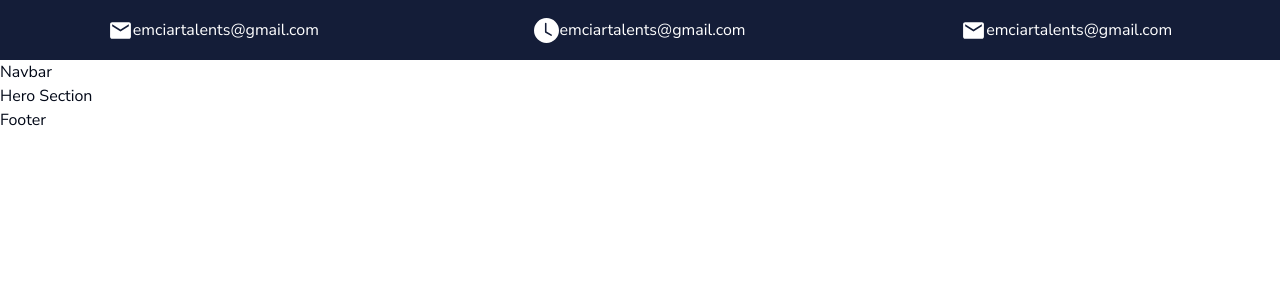
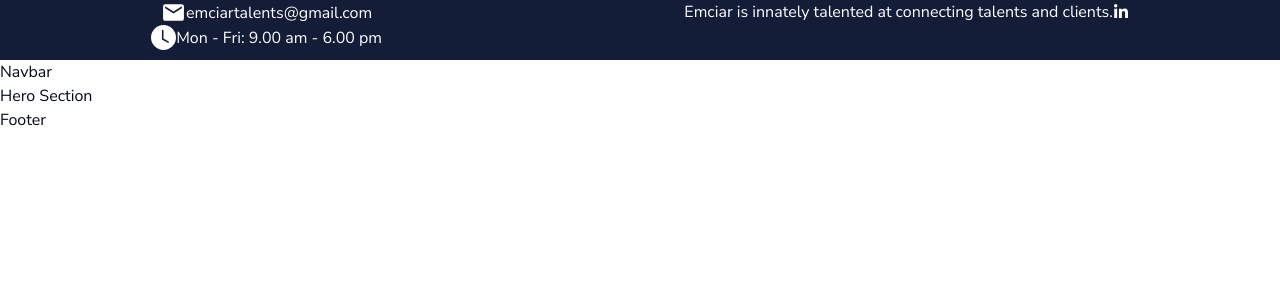
Before and after one commit to pandupan/emciar, a Next.js app: page / in a window 1280 px wide. Shown: the top 300 px of the page. Built offline with nearby package versions, Linux system fonts and the light colour scheme.

Commit message:
[ADD] - Color

```diff
--- a/app/layout.tsx
+++ b/app/layout.tsx
@@ -9,7 +9,7 @@ const nunito_Sans = Nunito_Sans({ subsets: ['latin'] })
 
 export const metadata: Metadata = {
   title: 'Emciar - All Talents Found & Connected',
-  description: 'Emciar is a comprehensive platform that connects and showcases all talents, providing a hub for discovering and nurturing creative individuals worldwide.',
+  description: 'Emciar is innately talented at connecting talents and clients.',
 }
 
 export default function RootLayout({
--- a/components/layout/Header.tsx
+++ b/components/layout/Header.tsx
@@ -1,21 +1,27 @@
 import React from 'react'
-import {MdEmail} from 'react-icons/md'
-import {BsFillClockFill} from  'react-icons/bs'
+import { MdEmail } from 'react-icons/md'
+import { BsFillClockFill } from  'react-icons/bs'
+import { FaLinkedinIn } from 'react-icons/fa'
 
 const Header = () => {
   return (
     <div className='flex w-full justify-around bg-colorfull-darkblue h-[60px] '>
+      <div>
         <div className='flex items-center justify-center text-white'>
           <MdEmail size={25}/>
           <p>emciartalents@gmail.com</p>
         </div>
         <div className='flex items-center justify-center text-white'>
           <BsFillClockFill size={25}/>
-        <p>emciartalents@gmail.com</p>
+          <p>Mon - Fri: 9.00 am - 6.00 pm</p>
         </div>
+      </div>
+      <div>
         <div className='flex items-center justify-center text-white'>
-        <MdEmail size={25}/>
-        <p>emciartalents@gmail.com</p>
+          <p>Emciar is innately talented at connecting talents and clients.</p>
+          <FaLinkedinIn/>
+        </div>
+
       </div>
 
     </div>
--- a/tailwind.config.js
+++ b/tailwind.config.js
@@ -20,7 +20,7 @@ module.exports = {
       colors: {
         colorfull: {
           darkblue : "#141d38",
-          darkpurlpe: "#211e3b"
+          darkpurple: "#211e3b"
         },
         border: "hsl(var(--border))",
         input: "hsl(var(--input))",
```
Lines whose indentation alone changed are shown as unchanged.
